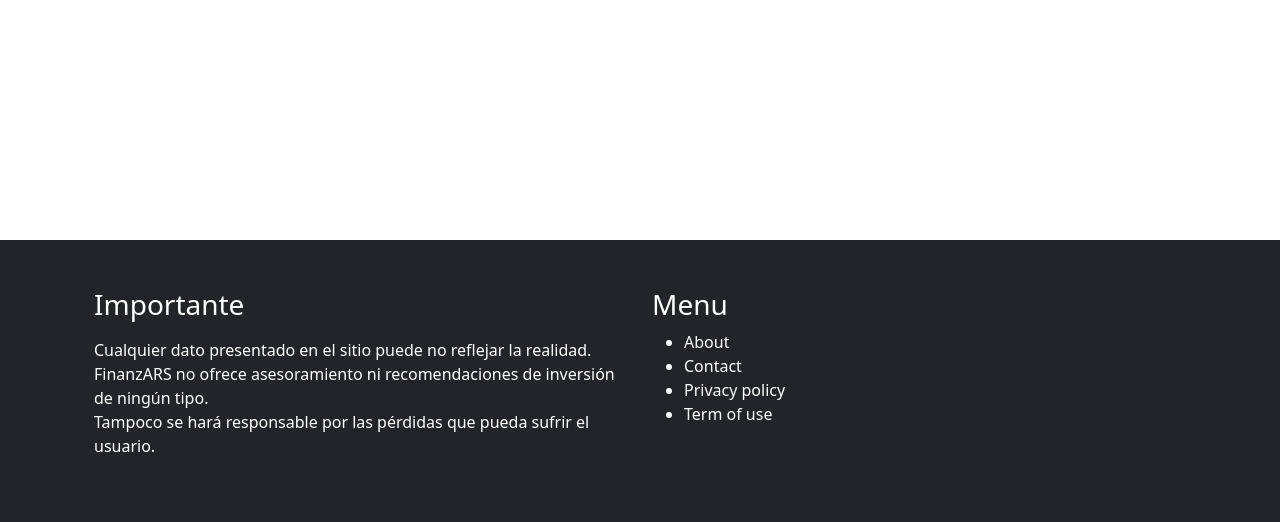
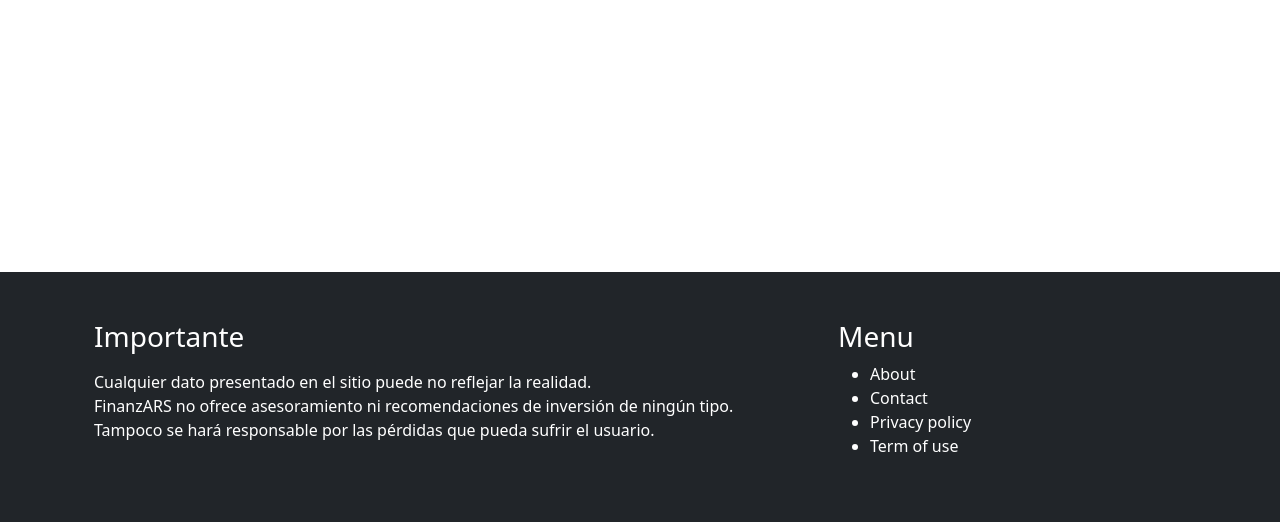
Before and after one commit to nmorelli96/finanzars-django, a Django app: template finanzars_root/templates/contact.html in a window 1280 px wide. Shown: the part 278-800 px from the top of the page. Run offline with Django 4.2, Linux system fonts and the light colour scheme; the template is opened without the code that fills it, so the values that code supplies are empty; some libraries are stand-ins or nearby versions.

Commit message:
Cambiar tamaños de col del footer

```diff
--- a/finanzars_root/templates/base.html
+++ b/finanzars_root/templates/base.html
@@ -96,9 +96,9 @@
 
     </div>
     <footer class="bg-dark text-white mt-auto">
-        <div class="container my-4 p-4">
+        <div class="container my-4 p-4 mx-auto">
             <div class="row">
-                <div class="col-lg-6 col-md-12 mb-4 mb-md-0">
+                <div class="col-lg-8 col-md-12 mb-4 mb-md-0">
                     <h3 class="mb-3">Importante</h3>
                     <p class="">Cualquier dato presentado en el sitio puede no reflejar la realidad.
                         <br>FinanzARS no ofrece asesoramiento ni recomendaciones de inversión de ningún tipo.
@@ -106,7 +106,7 @@
                     </p>
                 </div>
 
-                <div class="col-lg-6 col-md-12 mb-4 mb-md-0">
+                <div class="col-lg-4 col-md-12 mb-4 mb-md-0">
                     <h3 class="">Menu</h3>
                     <ul class="space-y-1 ">
                         <li><a href="#" class="text-lg text-decoration-none text-white">About</a></li>
```
